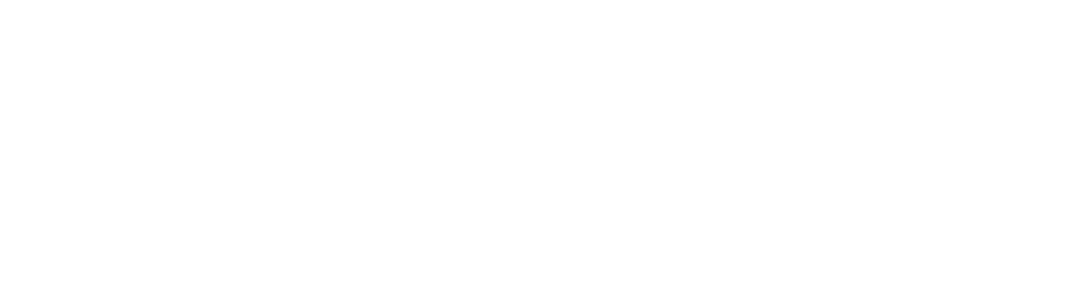
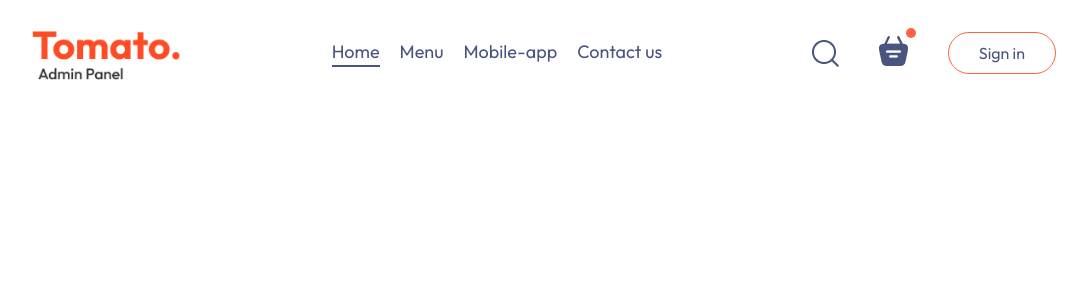
Before and after one commit to ishini21/Food-Delivery-Website, a React (Vite) app in the folder frontend/: page / in a window 1280 px wide. Shown: the top 300 px of the page, without its empty margins (96-1183 px from the left). Built offline with nearby package versions, Linux system fonts and the light colour scheme.

Commit message:
Navbar.jsx

```diff
--- a/frontend/src/componenets/Navbar/Navbar.css
+++ b/frontend/src/componenets/Navbar/Navbar.css
@@ -0,0 +1,57 @@
+.navbar {
+  padding: 20px 0px;
+  display: flex;
+  justify-content: space-between;
+  align-items: center;
+}
+.navbar .logo {
+  width: 150px;
+}
+
+.navbar-menu {
+  display: flex;
+  list-style: none;
+  gap: 20px;
+  color: #49557e;
+  font-size: 18px;
+}
+.navbar-right{
+    display: flex;
+    align-items: center;
+    gap: 40px;
+}
+
+.navbar button{
+    background: transparent;
+    font-size: 16px;
+    color: #49557e;
+    border: 1px solid tomato;
+    padding: 10px 30px;
+    border-radius: 50px;
+    cursor: pointer;
+    transition: 0.3s;
+}
+.navbar button:hover{
+    background-color: #fff4f2;
+}
+.navbar .active{
+    padding-bottom: 2px;
+    border-bottom: 2px solid  #49557e;
+}
+.navbar li{
+    cursor: pointer;
+}
+.navbar-search-icon{
+    position: relative;
+
+}
+.navbar-search-icon .dot {
+    position: absolute;
+    min-width: 10px;
+    min-height: 10px;
+    background-color: tomato;
+    border-radius: 5px;
+    top:-8px;
+    right:-8px
+
+}
--- a/frontend/src/componenets/Navbar/Navbar.jsx
+++ b/frontend/src/componenets/Navbar/Navbar.jsx
@@ -1,10 +1,29 @@
-import React from 'react'
+import React, { useState } from 'react'
 import './Navbar.css'
+import { assets } from '../../assets/assets'
 
 function Navbar() {
+
+  const [menu,SetMenu]= useState("Home");
+
+
   return (
     <div className='navbar'>
-
+     <img src={assets.logo} className='logo'></img>
+     <ul className='navbar-menu'>
+     <li  onClick={()=>SetMenu("Home")} className={menu === "Home" ? "active":""} >Home</li>
+     <li  onClick={()=>SetMenu("Menu")} className={menu === "Menu"?"active":""}>Menu</li>
+     <li  onClick={()=>SetMenu("Mobile-app")} className={menu === "Mobile-app"?"active":""}>Mobile-app</li>
+     <li  onClick={()=>SetMenu("Contact us")} className={menu === "Contact us"?"active":""}>Contact us</li>
+     </ul>
+     <div className='navbar-right'>
+      <img src={assets.search_icon} alt=""/>
+      <div className='navbar-search-icon'>
+      <img src={assets.basket_icon} alt=""/>
+      <div className='dot'></div>
+      </div>
+      <button>Sign in</button>
+      </div>
     </div>
   )
 }
--- a/frontend/src/index.css
+++ b/frontend/src/index.css
@@ -1,7 +1,12 @@
+@import url('https://fonts.googleapis.com/css2?family=Outfit:wght@100..900&display=swap');
+
+
+
 *{
   padding:0;
   margin:0;
   box-sizing: border-box;
+  font-family: outfit;
 }
 
 body{
@@ -12,3 +17,7 @@
   text-decoration: none;
   color: inherit;
 }
+.app{
+  width: 80%;
+  margin: auto;
+}
```
Also changed, not shown: frontend/src/assets/assets.js (+6 -1 lines), frontend/src/pages/Home/Home.jsx (added, +11 -0 lines), frontend/src/pages/Home/Home.css (added).
